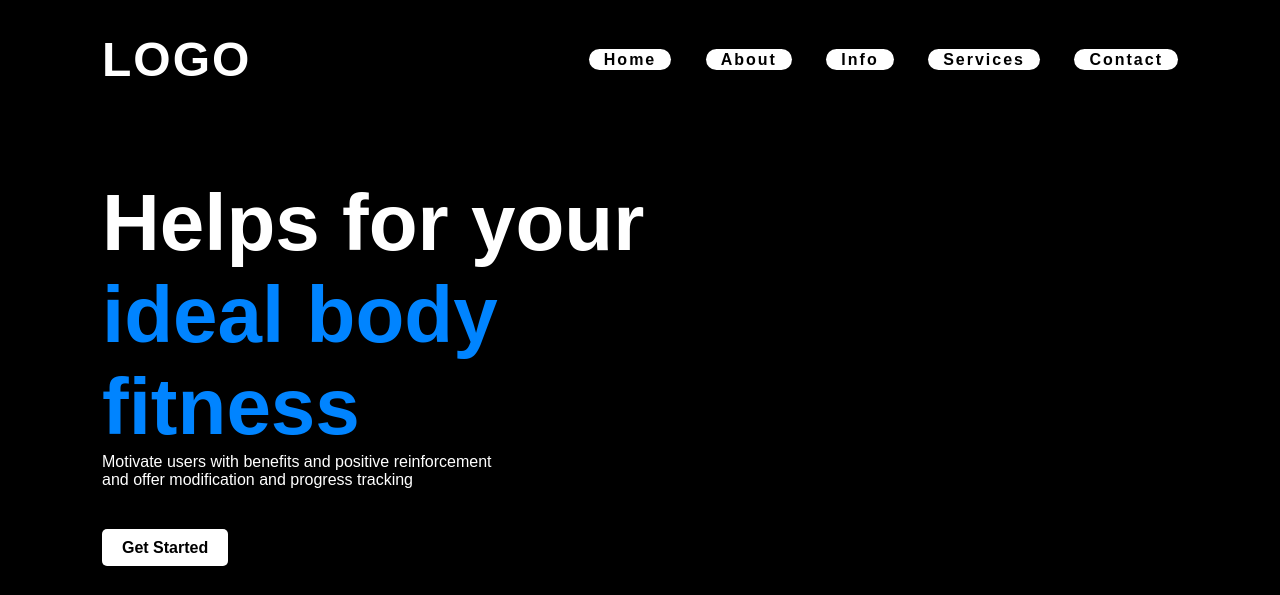
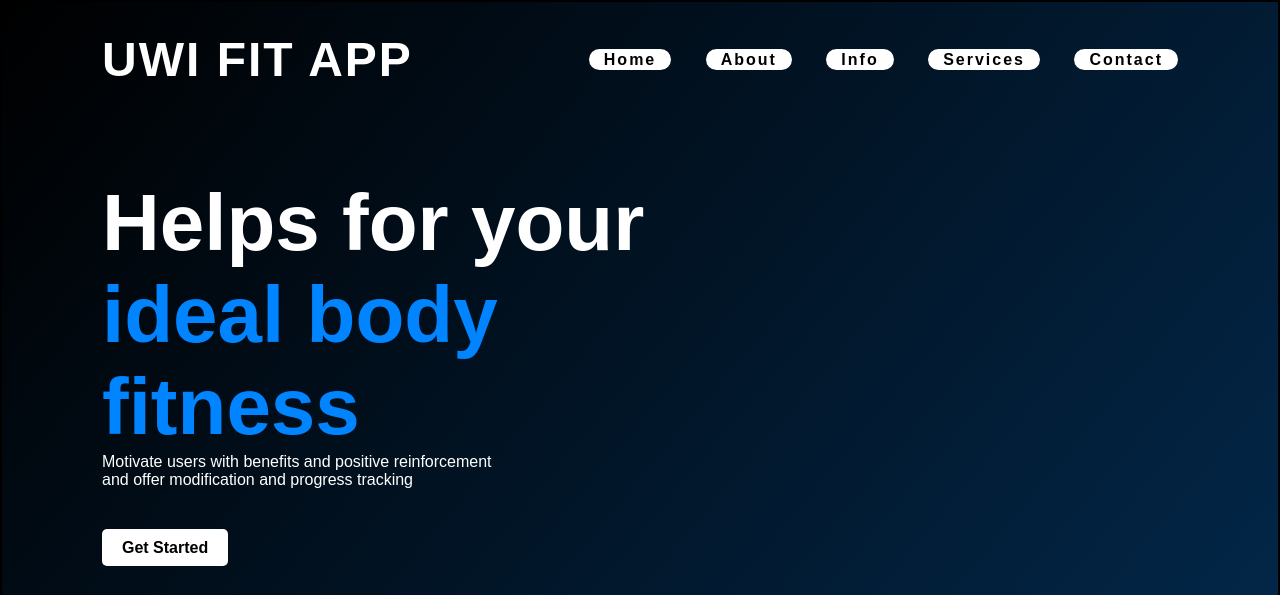
Before and after one commit to BARBARBoyyHD/gymapp, a website: page public/index.html in a window 1280 px wide. Shown: the top 595 px of the page. Drawn offline with Linux system fonts and the light colour scheme; a web font is replaced by a local one.

Commit message:
add change to background

```diff
--- a/public/index.html
+++ b/public/index.html
@@ -3,7 +3,7 @@
   <head>
     <meta charset="UTF-8" />
     <meta name="viewport" content="width=device-width, initial-scale=1.0" />
-    <title>Document</title>
+    <title>Gym app</title>
     <link rel="stylesheet" href="style.css" />
     <link
       rel="stylesheet"
@@ -14,7 +14,7 @@
     <section class="landing-page">
       <input type="checkbox" id="check" />
       <header>
-        <h2><a href="index.html" class="logo">Logo</a></h2>
+        <h2><a href="index.html" class="logo">Uwi fit app</a></h2>
         <div class="navigation">
           <a href="#home">Home</a>
           <a href="#about">About</a>
--- a/public/style.css
+++ b/public/style.css
@@ -16,7 +16,7 @@
   justify-content: flex-start;
   /* background-image: url("asset/gym1.jpg"); */
   color: white;
-  background-color: black;
+  background: linear-gradient(130deg,black, hsl(209, 93%, 16%));
   background-repeat: no-repeat;
   background-size: cover; /* Optional: Adjust based on your needs */
   background-position: center; /* Optional: Center the background image */
```
